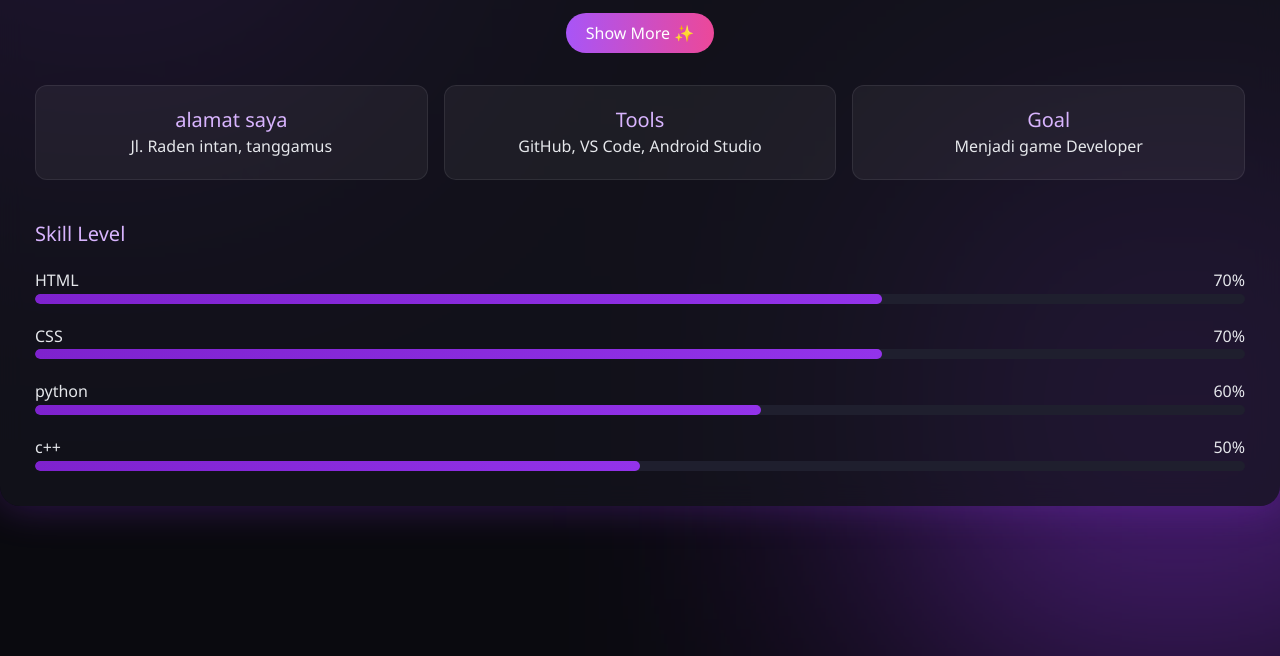
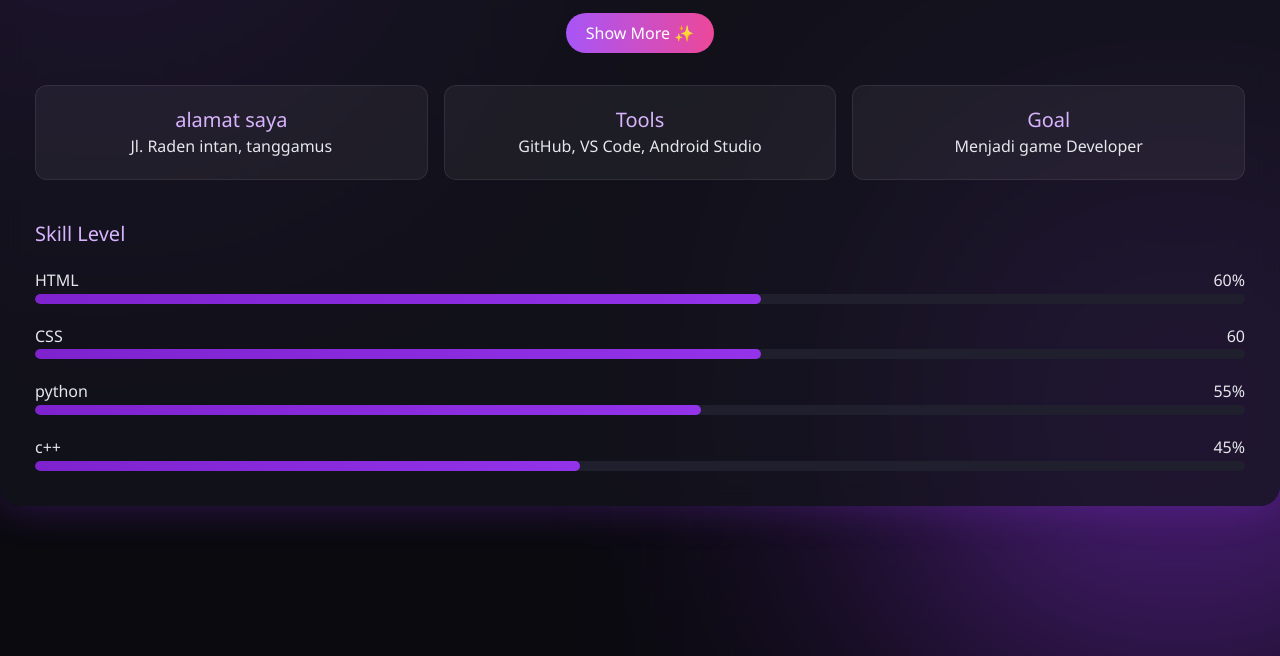
Before and after one commit to adeib5/myprofile, a plain HTML site: page about.html in a window 1280 px wide. Shown: the part 276-932 px from the top of the page. Drawn offline with nearby package versions, Linux system fonts and the light colour scheme.

Commit message:
Revise about.html with new content and skills
Updated skill levels and personal information.

```diff
--- a/about.html
+++ b/about.html
@@ -62,23 +62,23 @@ Saya mahasiswa kelahiran 2005 yang berasal dari lampung dan hobby main game dan
 <div class="space-y-5 mt-5">
 
 <div>
-<p class="flex justify-between">HTML <span>70%</span></p>
-<div class="bar"><div class="fill" style="width:70%"></div></div>
-</div>
-
-<div>
-<p class="flex justify-between">CSS <span>70%</span></p>
-<div class="bar"><div class="fill" style="width:70%"></div></div>
-</div>
-
-<div>
-<p class="flex justify-between">python <span>60%</span></p>
+<p class="flex justify-between">HTML <span>60%</span></p>
 <div class="bar"><div class="fill" style="width:60%"></div></div>
 </div>
 
 <div>
-<p class="flex justify-between">c++ <span>50%</span></p>
-<div class="bar"><div class="fill" style="width:50%"></div></div>
+<p class="flex justify-between">CSS <span>60</span></p>
+<div class="bar"><div class="fill" style="width:60%"></div></div>
+</div>
+
+<div>
+<p class="flex justify-between">python <span>55%</span></p>
+<div class="bar"><div class="fill" style="width:55%"></div></div>
+</div>
+
+<div>
+<p class="flex justify-between">c++ <span>45%</span></p>
+<div class="bar"><div class="fill" style="width:45%"></div></div>
 </div>
 
 </div>
```
